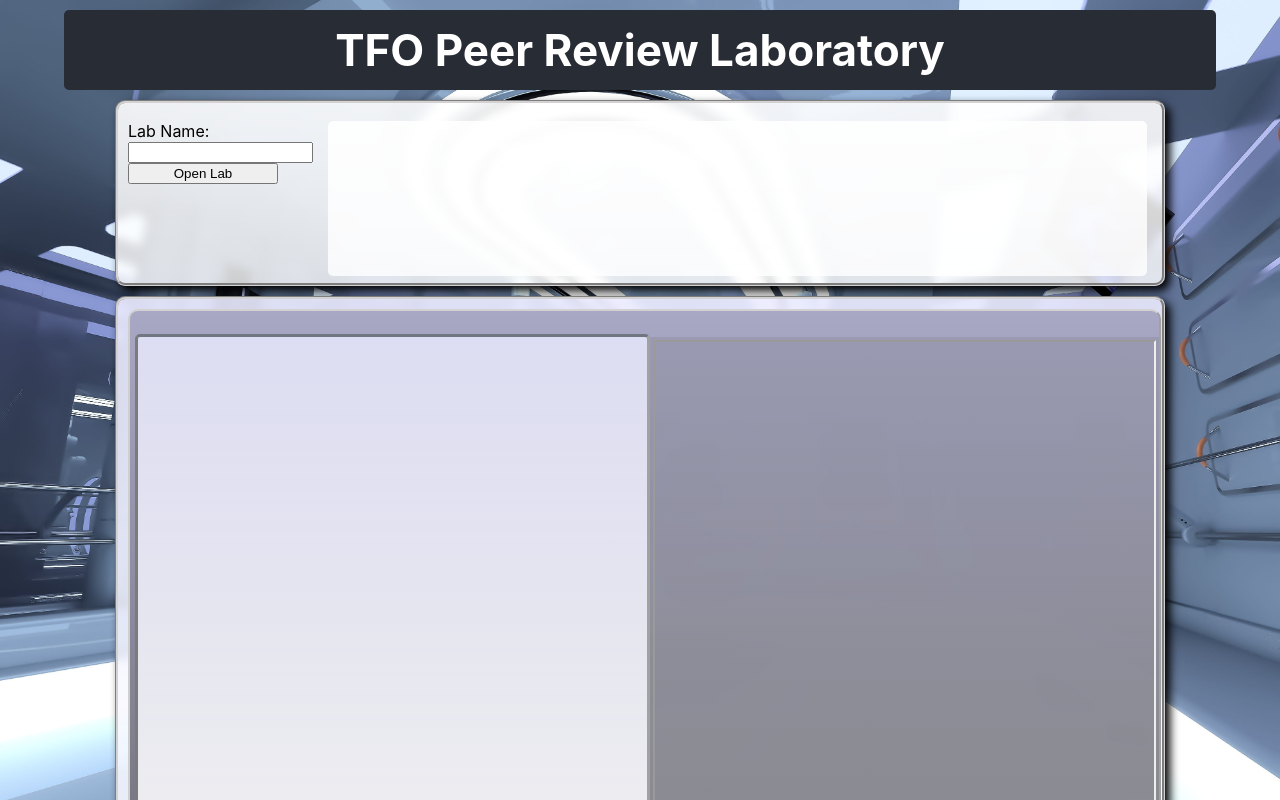
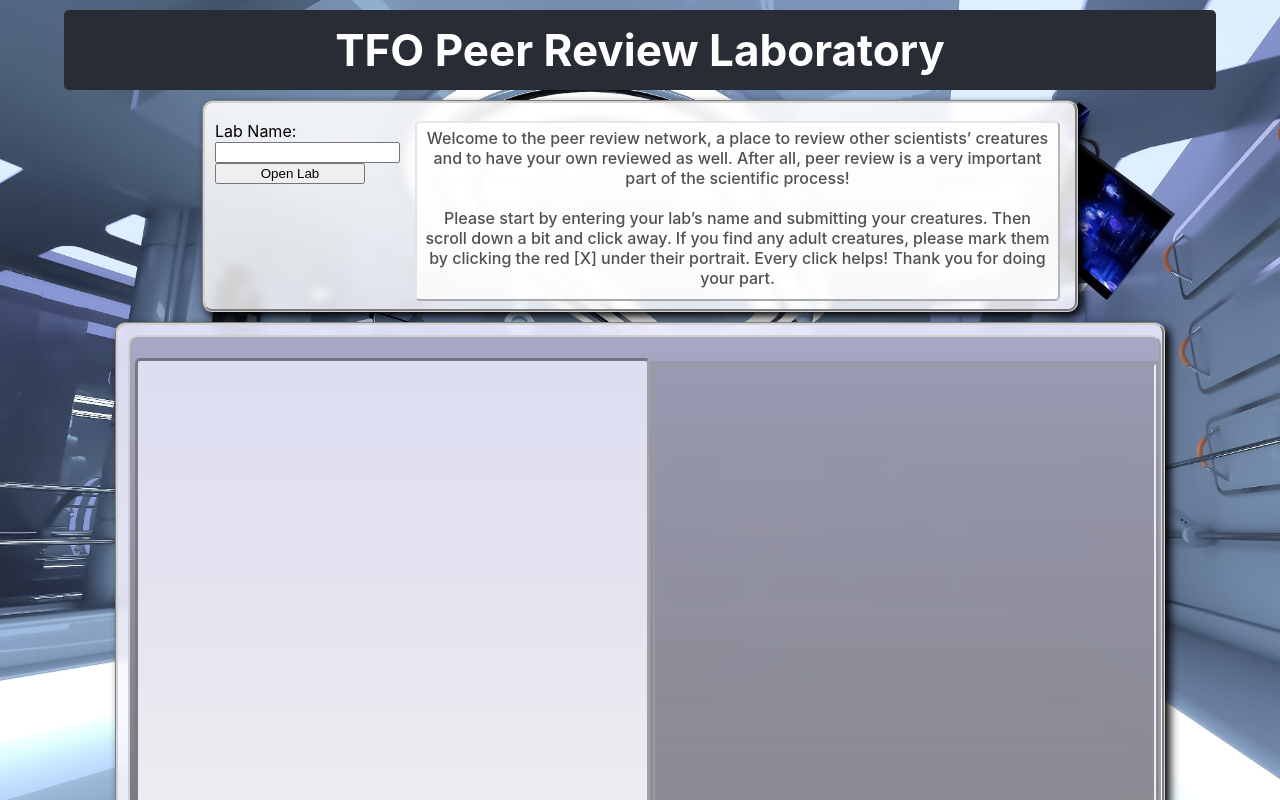
Before and after one commit to TehFishey/tfo-peer-review, a React (Create React App) app in the folder app/: page / in a window 1280 px wide. Shown: the top 800 px of the page. Built offline with nearby package versions, Linux system fonts and the light colour scheme; no server answers.

Commit message:
Blurb
Added blurb and basic css styling for it

```diff
--- a/app/src/components/ImportPanelSearch.js
+++ b/app/src/components/ImportPanelSearch.js
@@ -44,7 +44,7 @@ export default class ImportPanelSearch extends React.Component {
                         /></div>
                         <button onClick={this.handleNameSubmit}>Open Lab</button>
                     </div>
-                    <div className="import-panel-search-text">
+                    <div className="import-panel-search-text">Welcome to the peer review network, a place to review other scientists’ creatures and to have your own reviewed as well. After all, peer review is a very important part of the scientific process!<br/><br/> Please start by entering your lab’s name and submitting your creatures. Then scroll down a bit and click away. If you find any adult creatures, please mark them by clicking the red [X] under their portrait. Every click helps! Thank you for doing your part.
                     </div>
                     <div className="import-panel-search-error">
                         {this.props.errorString}
--- a/app/src/components/stage-top.css
+++ b/app/src/components/stage-top.css
@@ -1,6 +1,7 @@
 .stage-top {
   width: 80%;
   min-width: 400px;
+  max-width: 850px;
   min-height: 160px;
   flex: 1 0 auto;
   padding: 10px;
@@ -47,11 +48,17 @@
   grid-column-end: 2;
   grid-row-start: 1;
   grid-row-end: span 2;
+  padding: 5px;
   background-image: linear-gradient(
     rgba(255, 255, 255, .90),
     rgba(255, 255, 255, 0.80)
   );
+  border-style: solid;
+  border-width: 2px;
+  border-color:rgb(231, 229, 229) rgb(181, 181, 181) rgb(170, 170, 170) rgb(227, 227, 227);
   border-radius: 5px;
+  font-weight: 500;
+  color: rgb(80, 80, 80);
 }
 
 .import-panel-search-error {
```
